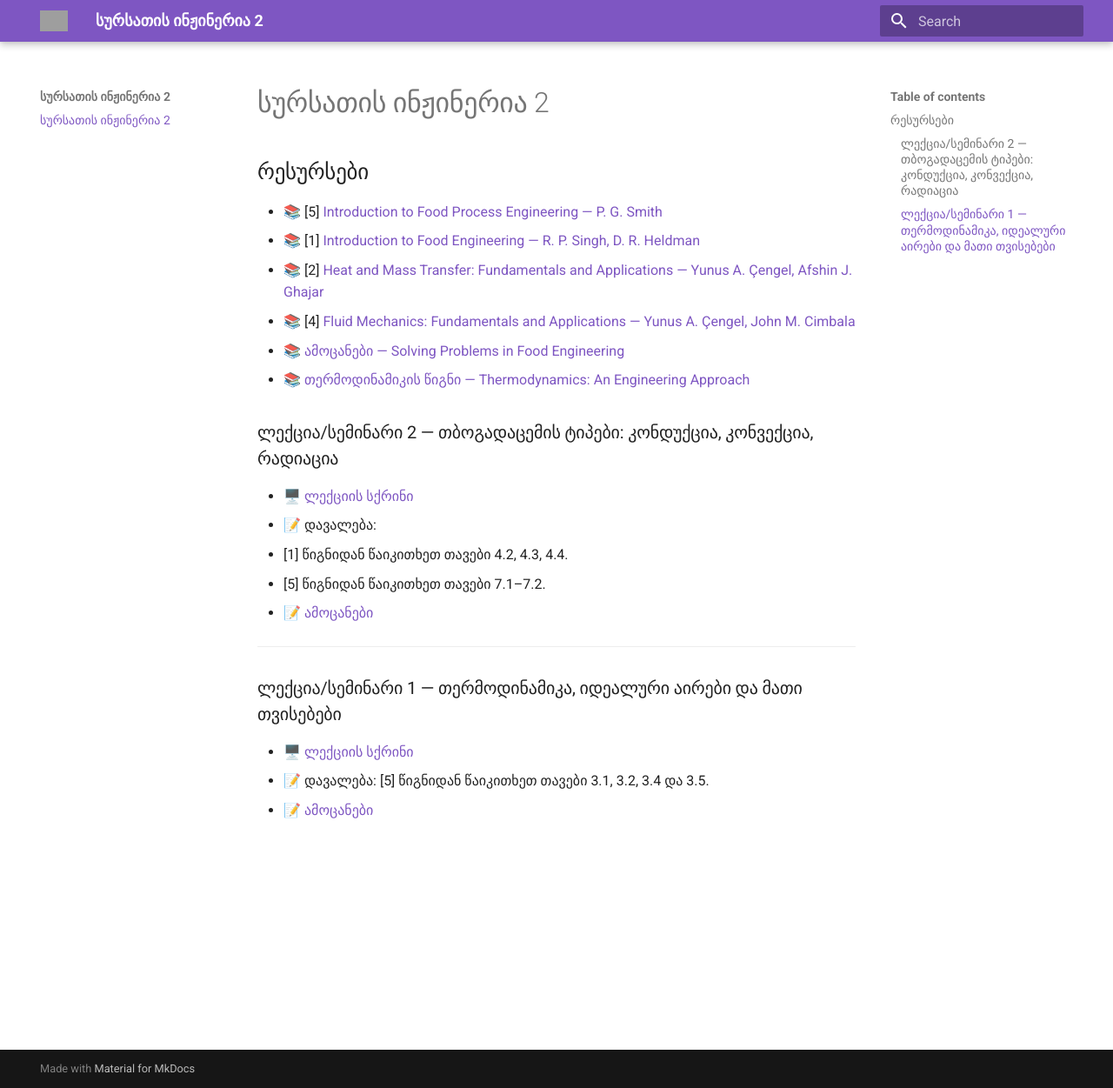
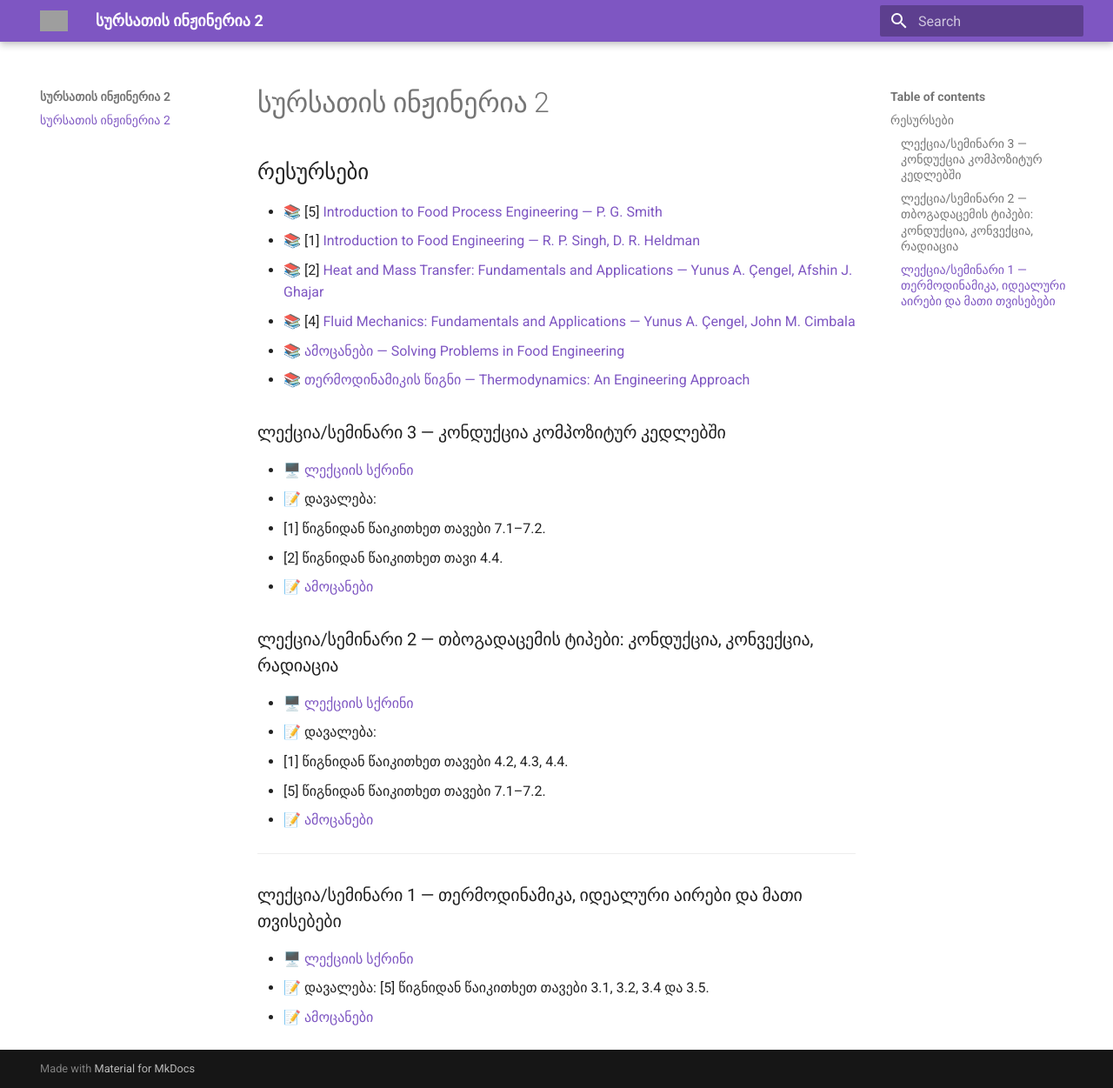
Before and after one commit to gugavar/food-processing-engineering-2-fall-2026, an MkDocs documentation site: the page built from docs/index.md, in a window 1280 px wide and 1251 px high. Shown: the whole window at 87% size. Built offline with MkDocs 1.6.1 and Material for MkDocs 9.7.7, drawn with Linux system fonts in a browser that asks for light colours; grey boxes are pictures that could not be loaded.

Commit message:
Update index.md

```diff
--- a/docs/index.md
+++ b/docs/index.md
@@ -8,6 +8,14 @@
 - 📚 [4] [Fluid Mechanics: Fundamentals and Applications — Yunus A. Çengel, John M. Cimbala](https://drive.google.com/file/d/1Zpas6mXxbv7Ea4JJrNZEayfIByAJ2ohQ/view?usp=drive_link)
 - 📚 [ამოცანები — Solving Problems in Food Engineering](https://drive.google.com/file/d/1BTXHiRz2UQhHajCZX2andk_aehIAGzlp/view?usp=share_link)
 - 📚 [თერმოდინამიკის წიგნი — Thermodynamics: An Engineering Approach](https://drive.google.com/file/d/1yE8xhtH37rxvtgogK9Cs60tKmCRgruip/view?usp=drive_link)
+
+### ლექცია/სემინარი 3 — კონდუქცია კომპოზიტურ კედლებში
+
+- 🖥️ [ლექციის სქრინი](https://drive.google.com/file/d/1p3JU96RRBbVnBrMteSXWEX4hDuWPwfCl/view?usp=drive_link)
+- 📝 დავალება:
+  - [1] წიგნიდან წაიკითხეთ თავები 7.1–7.2.
+  - [2] წიგნიდან წაიკითხეთ თავი 4.4.
+- 📝 [ამოცანები](https://docs.google.com/document/d/1MI8eSLxTxmvIeB5Hm8XeodtCf8acivmF/edit?ouid=114341411525359450064&rtpof=true&sd=true&usp=drive_link)
 
 ### ლექცია/სემინარი 2 — თბოგადაცემის ტიპები: კონდუქცია, კონვექცია, რადიაცია
 
```
